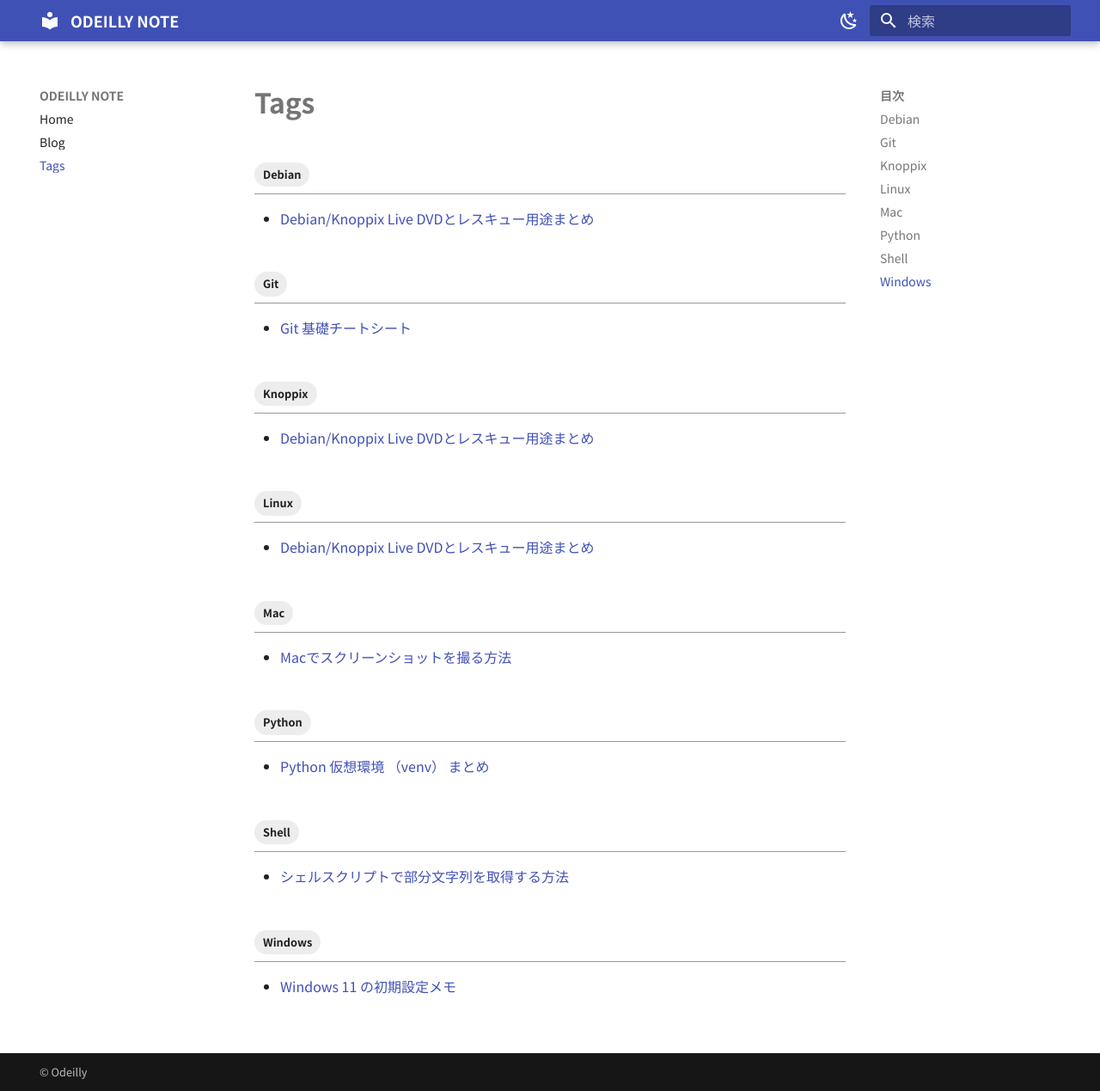
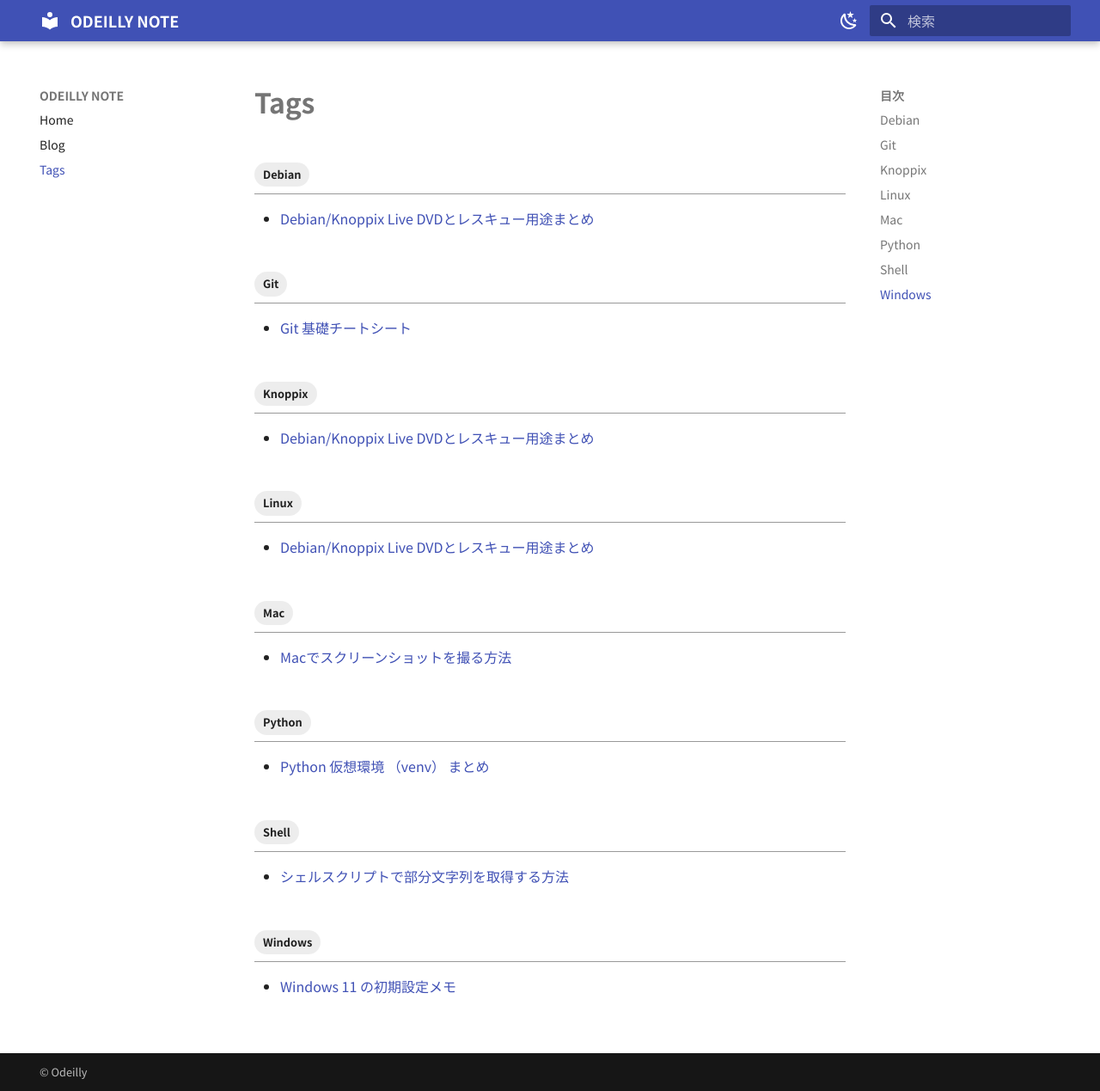
Before and after one commit to odeilly/odeilly.github.io, an MkDocs documentation site: the page built from docs/tags.md, in a window 1280 px wide and 1269 px high. Shown: the whole window at 86% size. Built offline with MkDocs 1.6.1 and Material for MkDocs 9.7.7, drawn with Linux system fonts in a browser that asks for light colours.

Commit message:
サイドメニュー調整

```diff
--- a/docs/stylesheets/extra.css
+++ b/docs/stylesheets/extra.css
@@ -21,3 +21,9 @@ h2 {
 article.md-content__inner {
   padding-bottom: 40px;
 }
+
+/* ナビの行高を少し広げる */
+.md-nav__link .md-ellipsis,
+.md-nav__item .md-ellipsis {
+  line-height: 1.45; /* 1.35〜1.5 の範囲で調整 */
+}
```
